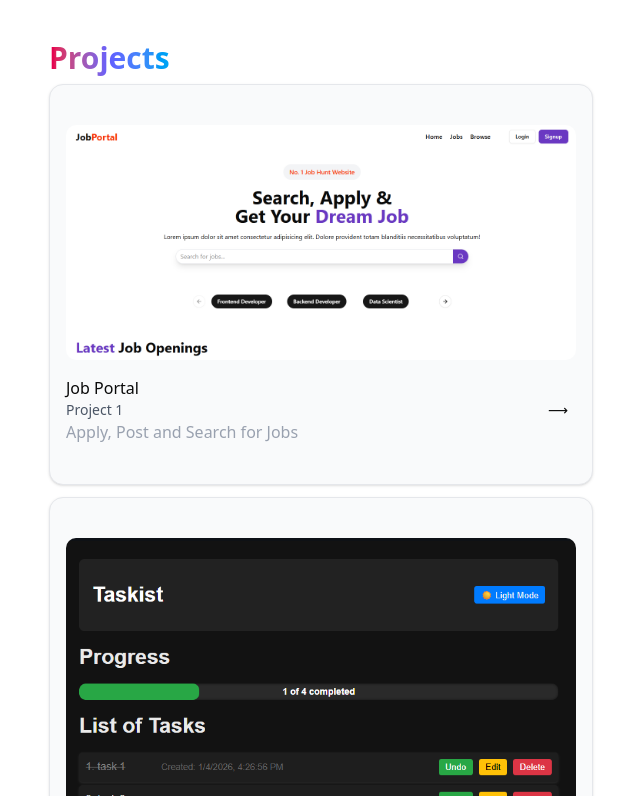
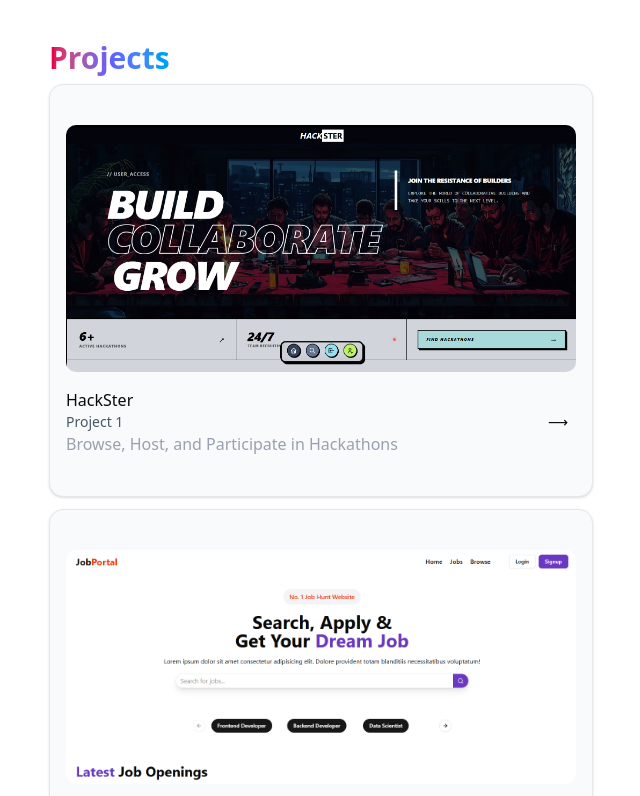
Before and after one commit to kr1sh5harma/Portfolio-, a Next.js app: page / in a window 1280 px wide. Shown: the part 944-1740 px from the top of the page, without its empty margins (319-959 px from the left). Built offline with nearby package versions, Linux system fonts and the light colour scheme.

Commit message:
mentioned new project

```diff
--- a/app/page.tsx
+++ b/app/page.tsx
@@ -10,6 +10,7 @@
 import { Card, CardContent } from "@/components/ui/card";
 import Image1 from '../public/image.png'
 import Image2 from '../public/Taskify.png'
+import hackster from '../public/HACKSTER.png'
 export default function Home() {
   return (
     <div className="min-h-screen bg-white dark:bg-black text-black dark:text-white
@@ -135,11 +136,32 @@
             <div className="grid grid-cols-1  gap-3">
               <Card className="bg-gray-50 dark:bg-zinc-900 border-gray-200 dark:border-zinc-800 transition-transform duration-300 hover:scale-105 cursor-pointer">
                 <CardContent className="p-4">
+                  <Image src={hackster} alt="project-1-screenshot" className="rounded-lg mb-4" />
+                  <div className="flex items-center justify-between">
+                    <div>
+                      <h3 className="font-medium">HackSter</h3>
+                      <p className="text-sm text-gray-600">Project 1</p>
+                      <p className="text-gray-400 dark:text-gray-600">Browse, Host, and Participate in Hackathons</p>
+                    </div>
+                    <Button variant="ghost" size="icon" asChild>
+                      <Link
+                        href="https://hackster-mp4o.onrender.com/"
+                        target="_blank"
+                        rel="noopener noreferrer"
+                      >
+                        ⟶
+                      </Link>
+                    </Button>
+                  </div>
+                </CardContent>
+              </Card>
+              <Card className="bg-gray-50 dark:bg-zinc-900 border-gray-200 dark:border-zinc-800 transition-transform duration-300 hover:scale-105 cursor-pointer">
+                <CardContent className="p-4">
                   <Image src={Image1} alt="project-1-screenshot" className="rounded-lg mb-4" />
                   <div className="flex items-center justify-between">
                     <div>
                       <h3 className="font-medium">Job Portal</h3>
-                      <p className="text-sm text-gray-600">Project 1</p>
+                      <p className="text-sm text-gray-600">Project 2</p>
                       <p className="text-gray-400 dark:text-gray-600">Apply, Post and Search for Jobs</p>
                     </div>
                     <Button variant="ghost" size="icon" asChild>
@@ -161,7 +183,7 @@
                   <div className="flex items-center justify-between">
                     <div>
                       <h3 className="font-medium">Taskist-A task listing app</h3>
-                      <p className="text-sm text-gray-600">Project 2</p>
+                      <p className="text-sm text-gray-600">Project 3</p>
                       <p className="text-gray-400 dark:text-gray-600">List and Track your tasks</p>
                     </div>
                     <Button variant="ghost" size="icon" asChild>
@@ -183,7 +205,7 @@
                   <div className="flex items-center justify-between">
                     <div>
                       <h3 className="font-medium">Course Selling Website Backend</h3>
-                      <p className="text-sm text-gray-600">Project 3</p>
+                      <p className="text-sm text-gray-600">Project 4</p>
                       <p className="text-gray-400 dark:text-gray-600">Buy and Search for courses</p>
                     </div>
                     <Button variant="ghost" size="icon" asChild>
```
Also changed, not shown: public/HACKSTER.png (added).
